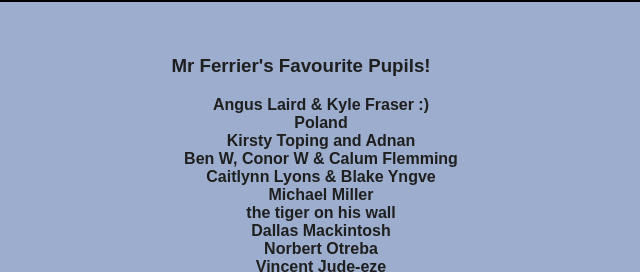
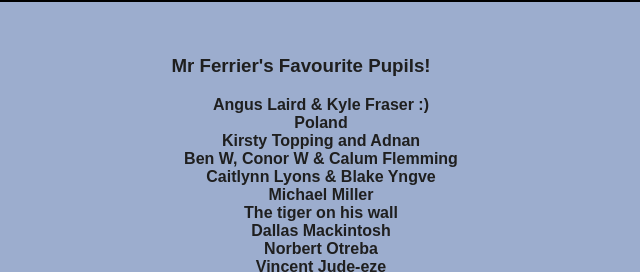
Before and after one commit to kyle-mango/Mr-Ferrier-Fan-Page-V.-2.0, a plain HTML site: page index.html in a window 1280 px wide. Shown: the part 1620-1892 px from the top of the page, 339-979 px from the left. Drawn offline with Linux system fonts and the light colour scheme.

Commit message:
Update index.html

```diff
--- a/index.html
+++ b/index.html
@@ -51,11 +51,11 @@
         <ol>
           <li>Angus Laird & Kyle Fraser :)</li>
           <li>Poland</li>
-          <li>Kirsty Toping and Adnan</li>
+          <li>Kirsty Topping and Adnan</li>
           <li>Ben W, Conor W & Calum Flemming</li>
           <li>Caitlynn Lyons & Blake Yngve</li>
           <li>Michael Miller</li>
-          <li>the tiger on his wall</li>
+          <li>The tiger on his wall</li>
           <li>Dallas Mackintosh</li>
           <li>Norbert Otreba</li>
           <li>Vincent Jude-eze</li>
```
